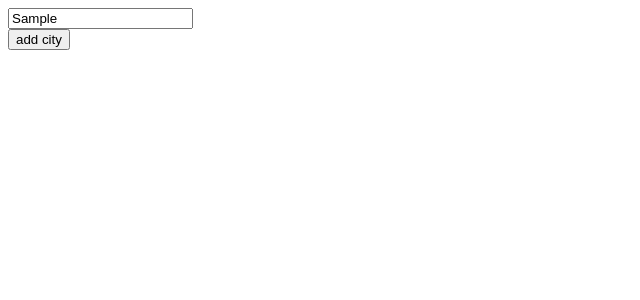
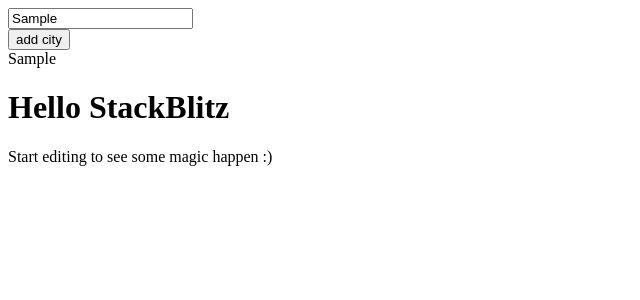
Before and after one commit to xzhang49/React_Practices, a React (Create React App) app in the folder basicTraining/: page / in a window 1280 px wide. Both pictures are taken after typing "Sample" into the empty fields and a click on the button "add city". Shown: the top 300 px of the page, without its empty margins (0-640 px from the left). Built offline with nearby package versions, Linux system fonts and the light colour scheme.

Commit message:
8th commit

```diff
--- a/basicTraining/src/App.js
+++ b/basicTraining/src/App.js
@@ -1,12 +1,25 @@
 import React, { useState } from 'react';
 
 function App() {
+  const [cityName, setCityName] = useState('');
+  const [cities, setCities] = useState([]);
+
+  const cityNameHandler = (e) => setCityName(e.target.value);
+
+  const citiesHandler = () => setCities([...cities, cityName]);
+
   return (
     <div className="App">
-      <input />
+      <input onChange={cityNameHandler} value={cityName} />
       <div>
-        <button>add city</button>
+        <button onClick={citiesHandler}>add city</button>
       </div>
+      {cities.map(city => (
+        <div>{city}</div>
+      ))}
+
+      <h1>Hello StackBlitz</h1>
+      <p>Start editing to see some magic happen :)</p>
     </div>
   );
 }
```
